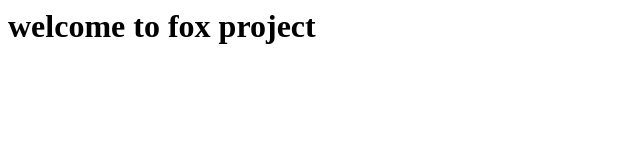
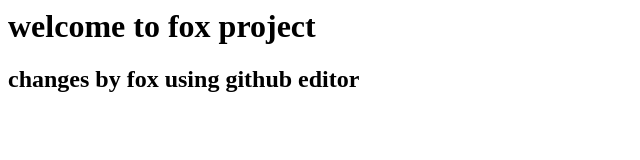
Before and after one commit to rahoolishita/fox-project, a plain HTML site: page index.html in a window 1280 px wide. Shown: the whole page, without its empty margins (0-640 px from the left). Drawn offline with Linux system fonts and the light colour scheme.

Commit message:
Update index.html

```diff
--- a/index.html
+++ b/index.html
@@ -1 +1,2 @@
 <h1> welcome to fox project </h1>
+<h2> changes by fox using github editor </h2>
```
